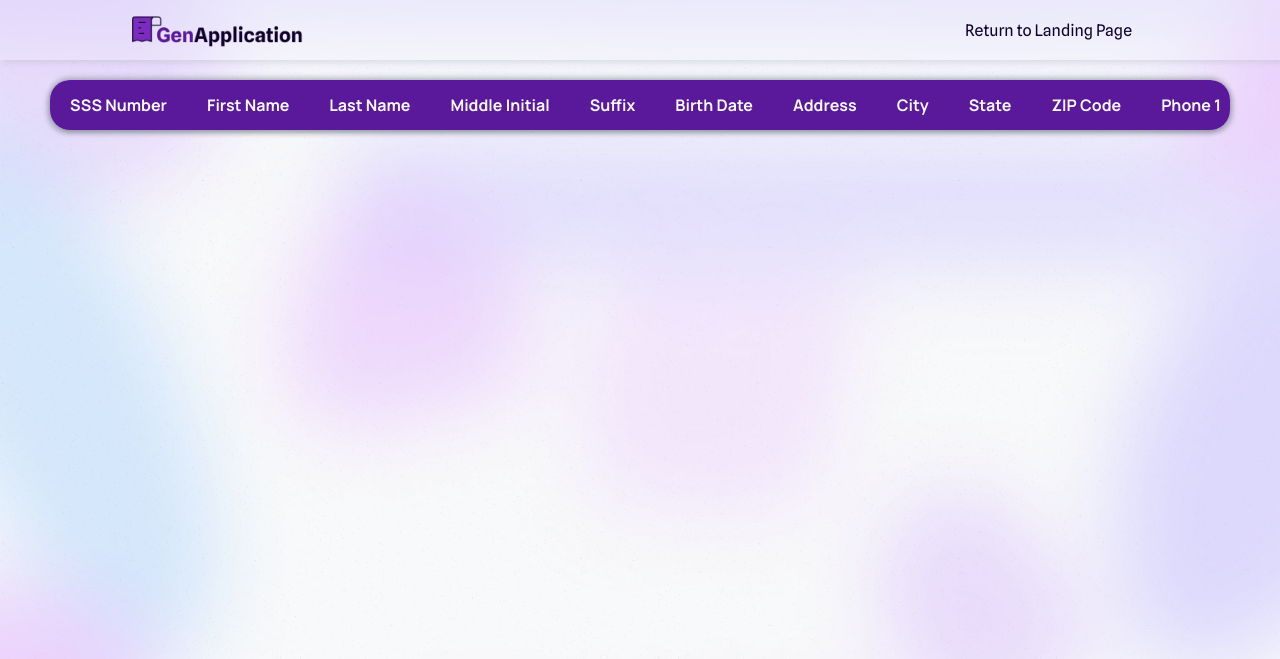
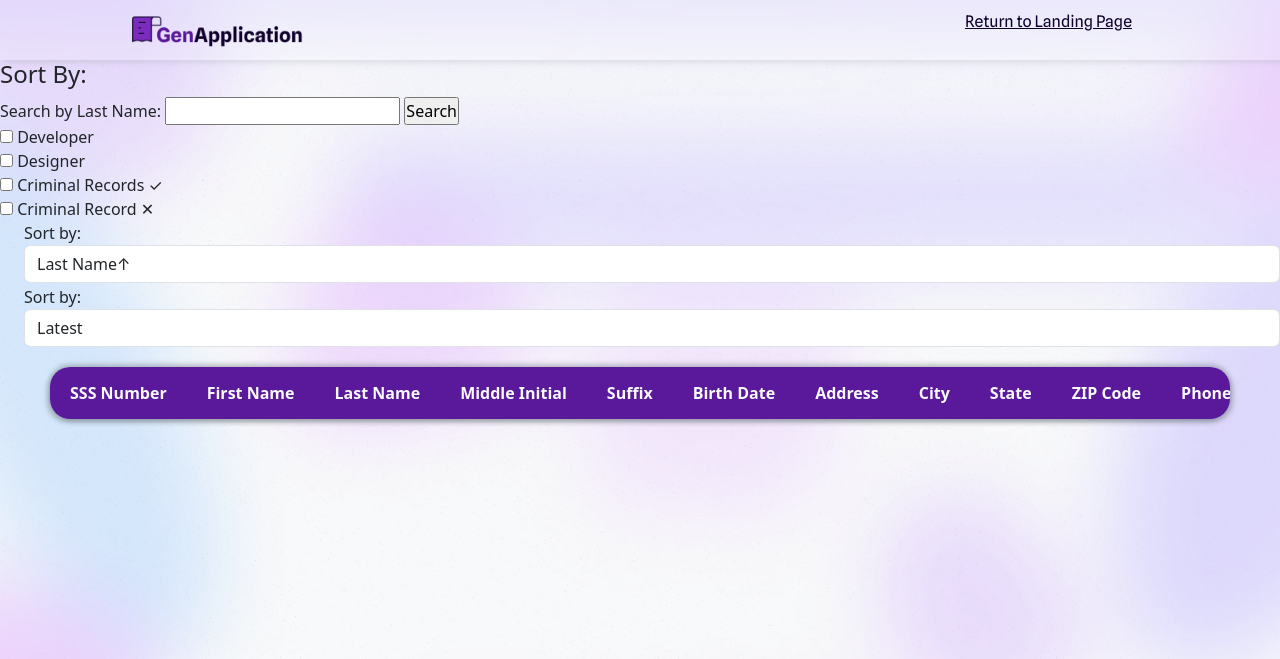
Before and after one commit to Pengskii09/GenApp-V2-with-Python, a Flask app: page /view-database in a window 1280 px wide. Shown: the top 659 px of the page. Run offline with Flask 3, Linux system fonts and the light colour scheme; lists and menus that the app fills with data are empty.

Commit message:
sorting half done

```diff
--- a/templates/base.html
+++ b/templates/base.html
@@ -4,7 +4,45 @@
     <meta charset="UTF-8">
     <meta name="viewport" content="width=device-width, initial-scale=1.0">
     <link rel="stylesheet" href="{{ url_for('static', filename='css/main.css') }}">
+    <!-- Bootstrap CSS -->
+    <link href="https://cdn.jsdelivr.net/npm/bootstrap@5.3.3/dist/css/bootstrap.min.css" rel="stylesheet" integrity="sha384-QWTKZyjpPEjISv5WaRU9OFeRpok6YctnYmDr5pNlyT2bRjXh0JMhjY6hW+ALEwIH" crossorigin="anonymous">
     {% block head%} {% endblock %}
+    <script>
+        // Function to submit the form when a checkbox is changed
+        function submitForm() {
+            document.getElementById('searchForm').submit();
+        }
+
+        document.addEventListener('DOMContentLoaded', function() {
+            var form = document.getElementById('searchForm');
+            if (form) {
+                form.addEventListener('submit', function(event) {
+                    var sortBys = document.querySelectorAll('input[name="sort_by[]"]');
+                    var sortOrders = document.querySelectorAll('select[name="sort_order[]"]');
+                    sortBys.forEach(function(sortBy, index) {
+                        if (!sortBy.checked) {
+                            sortOrders[index].disabled = true;
+                        } else {
+                            sortOrders[index].disabled = false;
+                        }
+                    });
+                });
+
+                // Attach the submitForm function to checkbox change events
+                var checkboxes = document.querySelectorAll('input[type="checkbox"]');
+                checkboxes.forEach(function(checkbox) {
+                    checkbox.addEventListener('change', submitForm);
+                });
+
+                // Ensure correct disabling of sort order dropdowns on page load
+                var sortBys = document.querySelectorAll('input[name="sort_by[]"]');
+                var sortOrders = document.querySelectorAll('select[name="sort_order[]"]');
+                sortBys.forEach(function(sortBy, index) {
+                    sortOrders[index].disabled = !sortBy.checked;
+                });
+            }
+        });
+    </script>
 </head>
 <body>
     {% block body%} {% endblock %}
--- a/templates/viewDatabase.html
+++ b/templates/viewDatabase.html
@@ -30,6 +30,55 @@ body {
 
 <form id="searchForm" method="get" action="{{ url_for('view_database') }}">
 <div>
+    <h4>Sort By:</h4>
+    <label for="searchLastName">Search by Last Name:</label>
+    <input type="text" id="searchLastName" name="searchLastName">
+    <input type="submit" value="Search">
+
+    <div>
+        <label>
+            <input type="checkbox" name="category[]" value="Developer" onchange="submitForm()" {% if 'Developer' in categories %}checked{% endif %}> Developer
+        </label>
+    </div>
+    <div>
+        <label>
+            <input type="checkbox" name="category[]" value="Designer" onchange="submitForm()" {% if 'Designer' in categories %}checked{% endif %}> Designer
+        </label>
+    </div>
+    <div>
+        <label>
+            <input type="checkbox" name="category[]" value="1" onchange="submitForm()" {% if '1' in categories %}checked{% endif %}> Criminal Records ✓
+        </label>
+    </div>
+    <div>
+        <label>
+            <input type="checkbox" name="category[]" value="0" onchange="submitForm()"{% if '0' in categories %}checked{% endif %}> Criminal Record ✕
+        </label>
+    </div>
+
+    <div class="form-check">
+        <label class="form-check-label">Sort by:</label>
+        <select class="form-control" name="sort_order[]" onchange="submitForm()">
+            <option value="ASC" selected>Last Name<span>&#8593;</span></option>
+            <option value="DESC" {% if 'last_name' in sort_by and sort_order[sort_by.index('last_name')] == 'DESC' %}selected{% endif %}>Last Name<span>&#8595;</span></option>
+        </select>
+    </div>
+
+    <div class="form-check">
+        <label class="form-check-label">Sort by:</label>
+        <select class="form-control" name="sort_order" onchange="submitForm()">
+            <option value="last_name_asc" {% if 'last_name_asc' == sort_order %}selected{% endif %}>Last Name<span>↑</span></option>
+            <option value="last_name_desc" {% if 'last_name_desc' == sort_order %}selected{% endif %}>Last Name<span>↓</span></option>
+            <option value="date_asc" {% if 'date_asc' == sort_order %}selected{% endif %}>Oldest</option>
+            <option value="date_desc" selected>Latest</option>
+        </select>
+    </div>
+
+
+
+
+
+
     <!-- Table View -->
     <div class="main_table">
         <table>
```
Also changed, not shown: app1.py (+49 -11 lines).
